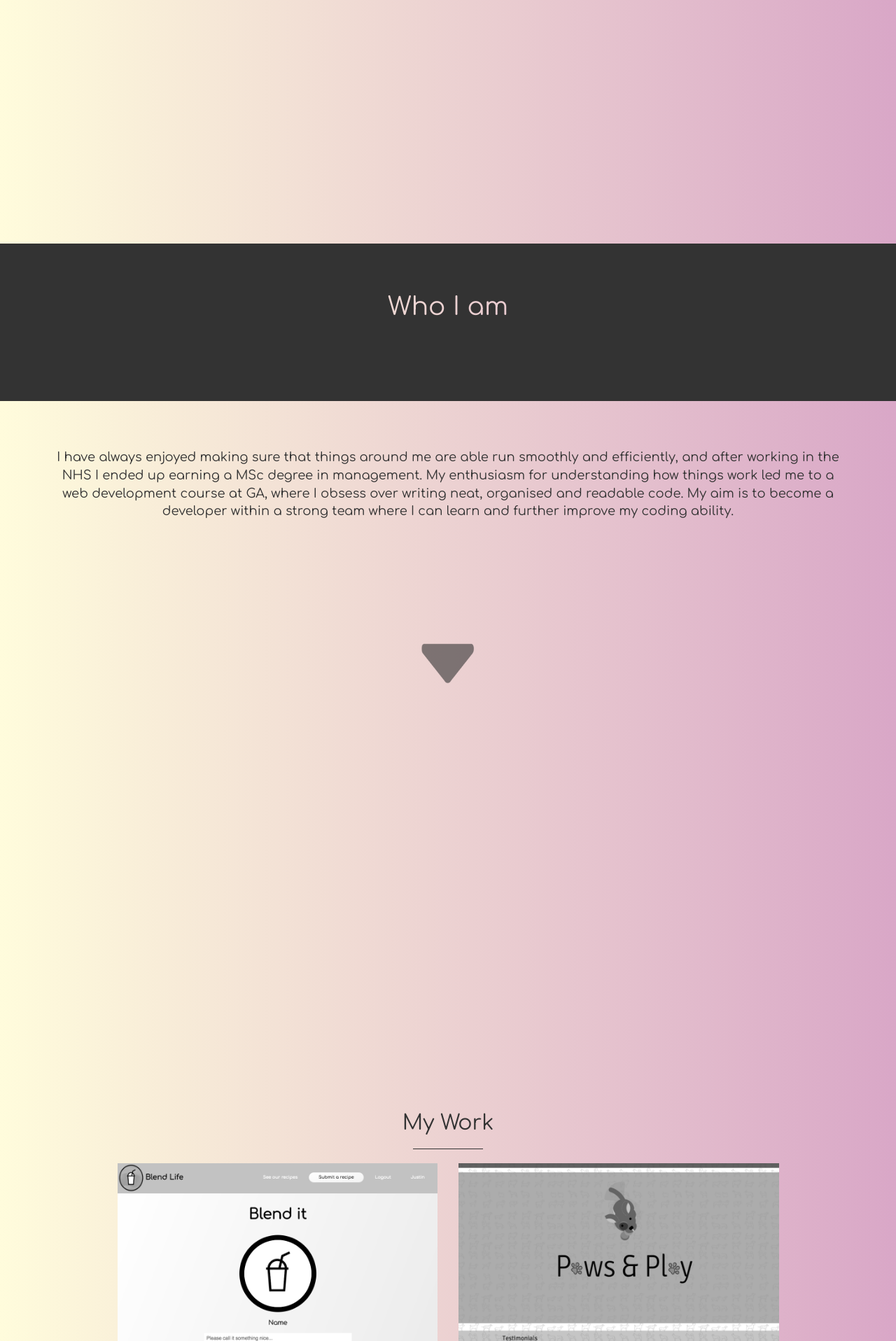
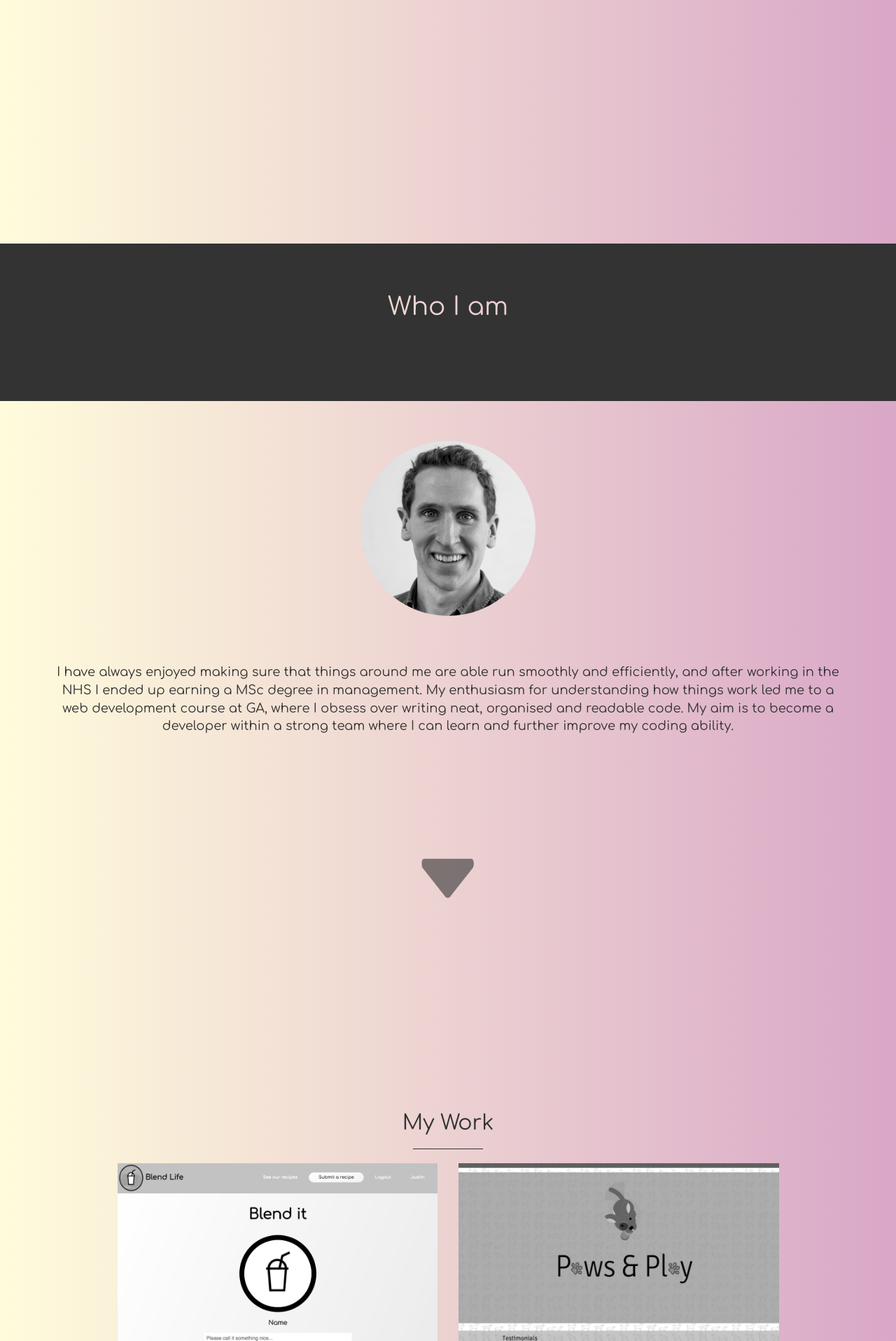
Before and after one commit to cjewell47/cjewell47.github.io, a Jekyll site: the page built from index.html, in a window 1280 px wide. Shown: the part 1453-3369 px from the top of the page at 70% size. Built offline with Jekyll 4.4.1, drawn with Linux system fonts in a browser that asks for light colours.

Commit message:
added image to who i am

```diff
--- a/_includes/whoiam2.html
+++ b/_includes/whoiam2.html
@@ -2,6 +2,7 @@
   <div class="container">
     <div class="row">
       <div class="col-lg-12 text-center">
+        <img id="profile-picture" src="img/propic.jpg" alt="picture of charles jewell">
         <p class="bio">I have always enjoyed making sure that things around me are able run smoothly and efficiently, and after working in the NHS I ended up earning a MSc degree in management. My enthusiasm for understanding how things work led me to a web development course at GA, where I obsess over writing neat, organised and readable code. My aim is to become a developer within a strong team where I can learn and further improve my coding ability.</p>
         <p id="downfromwho-text">See my portfolio</p>
         <a href="#portfolio"><img id="downfromwhoiam" src="img/down-icon.png"></a>
--- a/css/stylish-portfolio.css
+++ b/css/stylish-portfolio.css
@@ -256,6 +256,14 @@ hr.small {
 
 /*Who I am 2?*/
 
+#profile-picture {
+  margin-top: 5%;
+  height: 250px;
+  border-radius: 250px;
+  /*border: 2px solid #333;*/
+  /*box-shadow: 2px 2px 2px  2px #333;*/
+}
+
 #whoiam2 {
   height: 75%;
   background: #fffcdc;
```
Also changed, not shown: img/propic.jpg (added).
